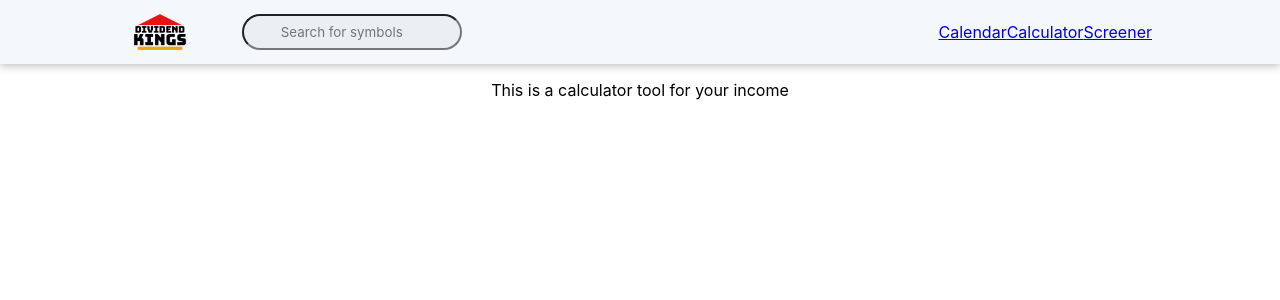
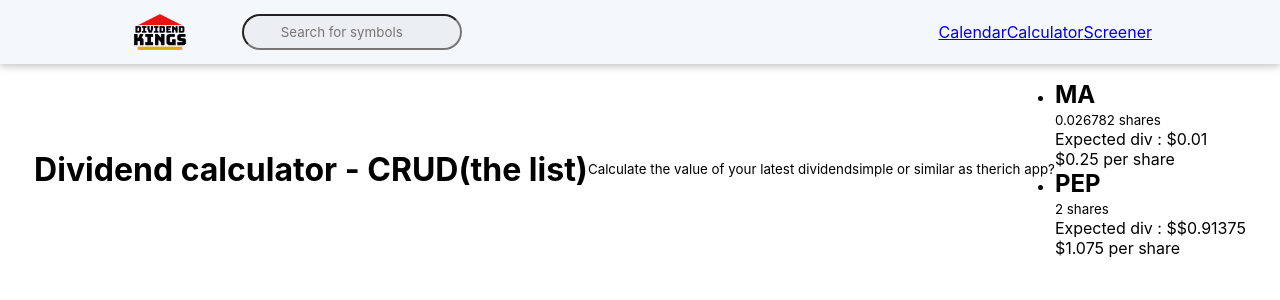
Before and after one commit to jiseong-choi/oxinion-finance, a React (Create React App) app: page /calculator in a window 1280 px wide. Shown: the top 300 px of the page. Built offline with nearby package versions, Linux system fonts and the light colour scheme.

Commit message:
Add a basic calendar component

```diff
--- a/package.json
+++ b/package.json
@@ -9,6 +9,7 @@
     "@types/jest": "^26.0.15",
     "@types/node": "^12.0.0",
     "@types/react": "^17.0.0",
+    "@types/react-calendar": "^3.4.0",
     "@types/react-dom": "^17.0.0",
     "@types/react-router-dom": "^5.1.7",
     "@types/react-table": "^7.7.1",
@@ -16,6 +17,7 @@
     "axios": "^0.21.1",
     "firebase": "^8.6.7",
     "react": "^17.0.2",
+    "react-calendar": "^3.4.0",
     "react-dom": "^17.0.2",
     "react-router-dom": "^5.2.0",
     "react-scripts": "4.0.3",
--- a/src/App.tsx
+++ b/src/App.tsx
@@ -3,7 +3,7 @@ import { Switch, Route } from "react-router-dom";
 import Home from "./Pages/Home";
 import Calculator from "./Pages/Calculator";
 import Screener from "./Pages/Screener";
-import Calendar from "./Pages/Calendar";
+import Calendar from "./Pages/CalendarPage";
 
 function App() {
   return (
--- a/src/Pages/Calculator.tsx
+++ b/src/Pages/Calculator.tsx
@@ -13,7 +13,27 @@ const Calculator = () => {
   return (
     <div>
       <Header />
-      <Calculator>This is a calculator tool for your income</Calculator>
+      <Calculator>
+        <h1>Dividend calculator - CRUD(the list)</h1>
+        <small>Calculate the value of your latest dividend</small>
+        <small>simple or similar as therich app? </small>
+        <ul>
+          <li className="stock">
+            <h2>MA</h2>
+            <small>0.026782 shares</small>
+
+            <div>Expected div : $0.01</div>
+            <div>$0.25 per share</div>
+          </li>
+          <li className="stock">
+            <h2>PEP</h2>
+            <small>2 shares</small>
+
+            <div>Expected div : $${1.075 * 0.85}</div>
+            <div>$1.075 per share</div>
+          </li>
+        </ul>
+      </Calculator>
     </div>
   );
 };
--- a/src/Pages/Calendar.tsx
+++ /dev/null
@@ -1,21 +0,0 @@
-import React from "react";
-import Header from "../components/common/Header/Header";
-import styled from "styled-components";
-
-const Calendar = () => {
-  const Calendar = styled.div`
-    display: flex;
-    align-items: center;
-    justify-content: center;
-    margin-top: 5rem;
-  `;
-
-  return (
-    <div>
-      <Header />
-      <Calendar>This is monthly calendar for you</Calendar>
-    </div>
-  );
-};
-
-export default Calendar;
--- /dev/null
+++ b/src/Pages/CalendarPage.tsx
@@ -0,0 +1,31 @@
+import React, { useState } from "react";
+import Header from "../components/common/Header/Header";
+import styled from "styled-components";
+import Calendar from "react-calendar";
+
+const CalendarPage = () => {
+  const [value, onChange] = useState(new Date());
+
+  const CalendarContent = styled.div`
+    display: flex;
+    flex-direction: column;
+    align-items: center;
+    justify-content: center;
+    margin-top: 5rem;
+  `;
+
+  return (
+    <div>
+      <Header />
+      <CalendarContent>
+        <h1>Projected Monthly Income</h1>
+        Show each month
+        <div>
+          <Calendar onChange={onChange} value={value} />
+        </div>
+      </CalendarContent>
+    </div>
+  );
+};
+
+export default CalendarPage;
--- a/src/Pages/Screener.tsx
+++ b/src/Pages/Screener.tsx
@@ -44,6 +44,8 @@ const Screener = () => {
   return (
     <>
       <Header />
+      <h2>Dividend Screener</h2>
+      several investment ideas with basic info and filter
       <SignForm>
         <Table columns={columns} data={data} />
       </SignForm>
```
Also changed, not shown: 1 other file (tests, documents, lock files or other folders).
